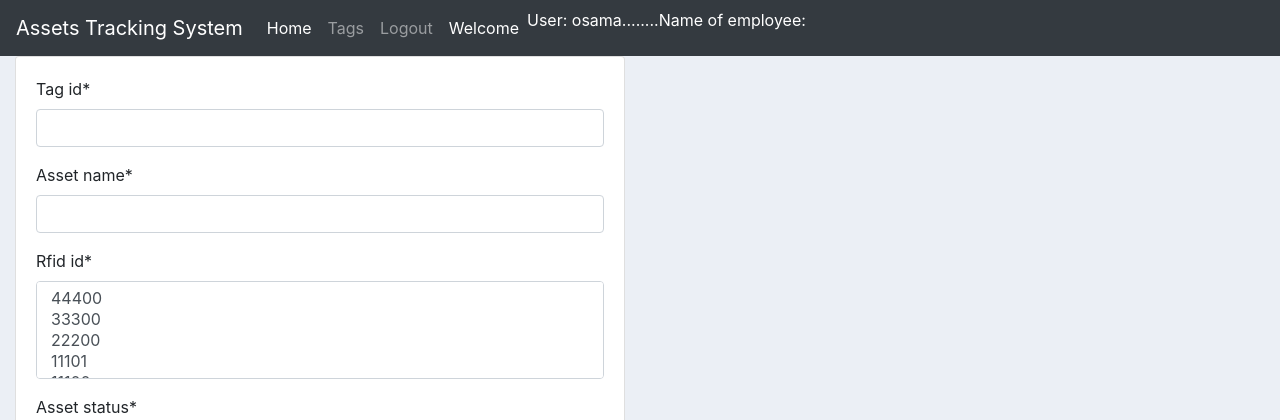
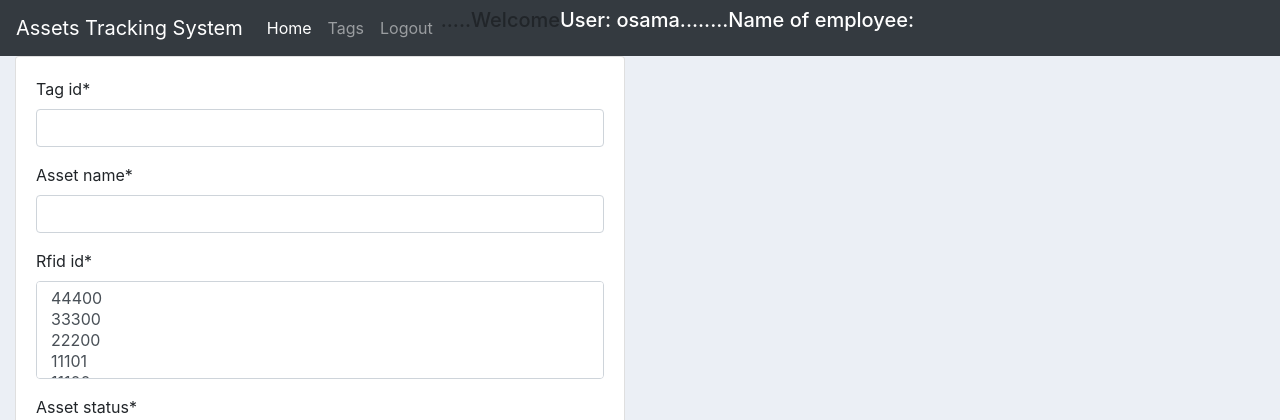
Before and after one commit to khafcb/Assets-Tracking1-main, a Django app: page /createAsset/1/ in a window 1280 px wide. Shown: the top 420 px of the page. Run offline with Django 3.2, Linux system fonts and the light colour scheme; a user stored in the database is signed in; data comes from the database, SQL or seed files in the repository; parts of the project's set-up code (start-up, migrations or seed data) failed here and were passed over; some libraries are stand-ins or nearby versions.

Commit message:
Update navbar1.html

```diff
--- a/assetstracking/templates/assetstracking/navbar1.html
+++ b/assetstracking/templates/assetstracking/navbar1.html
@@ -17,14 +17,18 @@
       </li>
       <li class="nav-item active">
         {% if perms.user.add_employee %}
-              <a class="nav-link" href="{% url 'login' %}">Welcome</a>
+              <h5 class="nav-item">.....Welcome</h5>
           {% else %}
               <a class="nav-link" href="{% url 'login' %}">You do not have permission to do something in the app</a>
           {% endif %}
       </li>
 	 {% if user.is_authenticated %}
-       <li class="text-white nav-item active"> User: {{ user.get_username }}</li>
-	   <li class="text-white nav-item active">........Name of employee: {{ user.employee.employee_name }}</li>
+       <li class="text-white nav-item active">
+	       <h5> User: {{ user.get_username }}</h5>
+	</li>
+	   <li class="text-white nav-item active">
+		    <h5>........Name of employee: {{ user.employee.employee_name }} </h5>
+	  </li>
 	 {% else %}
        <li><a href="{% url 'login'%}?next={{request.path}}">Login</a></li>
 	 {% endif %}
```
